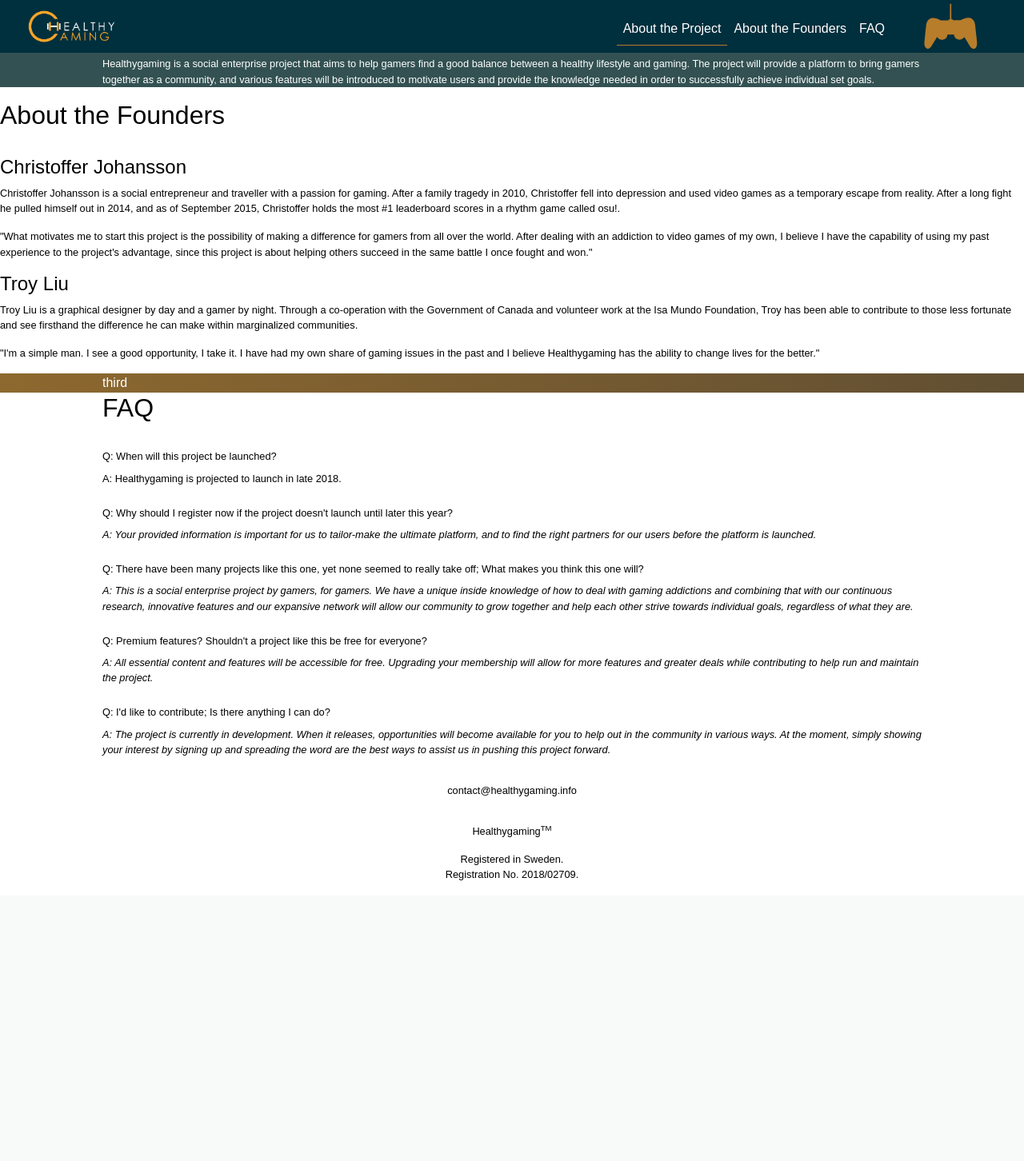
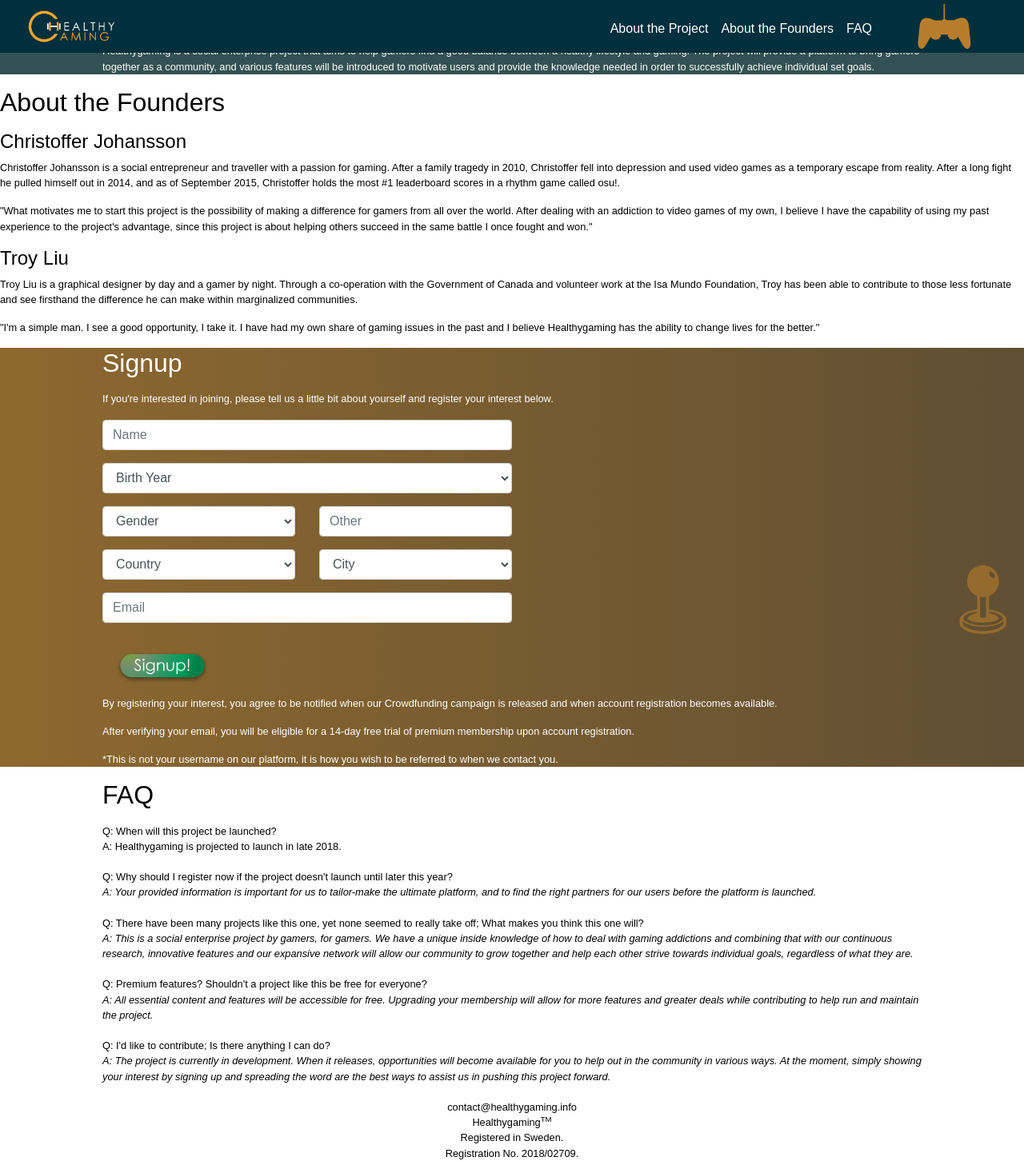
Before and after one commit to kelvinau/healthy-gaming-prerelease, a PHP site: page / in a window 1280 px wide. Shown: the whole page at 80% size. Before the commit the page ends 1101 px from the top, so only its background shows below. Run offline with PHP 8.4, Linux system fonts and the light colour scheme; some libraries are stand-ins or nearby versions.

Commit message:
add joystick

```diff
--- a/css/app.css
+++ b/css/app.css
@@ -24,7 +24,13 @@ p {
 
 @media (min-width: 992px) {
   .navbar .controller {
-    width: 150px; } }
+    width: 150px; }
+
+  .navbar-expand-lg .navbar-nav .nav-link {
+    padding-left: 0;
+    padding-right: 0;
+    margin-left: 0.5rem;
+    margin-right: 0.5rem; } }
 .background-img {
   background-size: 100% 100%; }
   .background-img.top {
@@ -37,16 +43,30 @@ p {
     background-image: url(../image/logo.png); }
   .background-img.controller {
     background-image: url(../image/controller.svg); }
+  .background-img.signup_btn {
+    background-image: url(../image/signup_btn.png); }
+  .background-img.idle_1 {
+    background-image: url(../image/joystick_idle_1.svg); }
+  .background-img.idle_2 {
+    background-image: url(../image/joystick_idle_2.svg); }
+  .background-img.up_1 {
+    background-image: url(../image/joystick_up_1.svg); }
+  .background-img.up_2 {
+    background-image: url(../image/joystick_up_2.svg); }
+  .background-img.down_1 {
+    background-image: url(../image/joystick_down_1.svg); }
+  .background-img.down_2 {
+    background-image: url(../image/joystick_down_2.svg); }
 
 .section {
   padding-left: 10%;
   padding-right: 10%; }
   .section h2 {
-    margin-bottom: 2rem; }
+    margin-bottom: 1rem; }
   .section .question-container {
-    margin-bottom: 1.5rem; }
+    margin-bottom: 1.2rem; }
     .section .question-container .question {
-      margin-bottom: 0.5rem; }
+      margin-bottom: 0; }
     .section .question-container .answer {
       font-style: italic; }
   .section.project {
@@ -58,23 +78,37 @@ p {
     .section.founder .fp-tableCell {
       display: flex; }
       .section.founder .fp-tableCell .founder-img {
-        width: 30%; }
+        width: 35%; }
       .section.founder .fp-tableCell .founder-description {
         padding-left: 5%;
         padding-right: 5%;
-        width: 70%; }
+        width: 75%; }
   .section.founder, .section.faq {
     background-color: rgba(255, 255, 255, 0.8);
     color: black; }
   .section.signup {
     background: linear-gradient(90deg, rgba(129, 88, 24, 0.9), rgba(57, 35, 0, 0.8));
     color: white; }
+    .section.signup .signup-form {
+      width: 50%; }
+      .section.signup .signup-form .signup_btn {
+        cursor: pointer;
+        width: 150px;
+        height: 75px; }
 
 .bottom-info {
   font-size: 0.8rem;
-  margin-bottom: 1rem;
   text-align: center; }
-  .bottom-info .contact {
-    margin: 2rem 0; }
-  .bottom-info .name {
-    margin-bottom: 1rem; }
+
+.joystick-container {
+  position: absolute;
+  bottom: 0;
+  right: 102px; }
+  .joystick-container .background-img {
+    width: 102px;
+    height: 100px;
+    position: absolute;
+    bottom: 0;
+    cursor: pointer; }
+    .joystick-container .background-img:not(.idle_1) {
+      visibility: hidden; }
--- a/css/scss/app.scss
+++ b/css/scss/app.scss
@@ -1,3 +1,6 @@
+$navbar-height: 66px;
+$joystick-width: 102px;
+
 body *{
     font-family: "Century Gothic", CenturyGothic, AppleGothic, sans-serif;
 }
@@ -21,11 +24,11 @@ p {
     }
     .logo {
         width: 150px;
-        height: 66px;
+        height: $navbar-height;
     }
     .controller {
         width: 100%;
-        height: 66px;
+        height: $navbar-height;
     }
     .nav-link {
         padding-top: 1.5rem;
@@ -35,6 +38,12 @@ p {
 @media (min-width: 992px) {
     .navbar .controller {
         width: 150px;
+    }
+    .navbar-expand-lg .navbar-nav .nav-link {
+        padding-left: 0;
+        padding-right: 0;
+        margin-left: 0.5rem;
+        margin-right: 0.5rem;
     }
 }
 .background-img {
@@ -54,17 +63,38 @@ p {
     &.controller {
         background-image: url(../image/controller.svg);
     }
+    &.signup_btn {
+        background-image: url(../image/signup_btn.png);
+    }
+    &.idle_1 {
+        background-image: url(../image/joystick_idle_1.svg);
+    }
+    &.idle_2 {
+        background-image: url(../image/joystick_idle_2.svg);
+    }
+    &.up_1 {
+        background-image: url(../image/joystick_up_1.svg);
+    }
+    &.up_2 {
+        background-image: url(../image/joystick_up_2.svg);
+    }
+    &.down_1 {
+        background-image: url(../image/joystick_down_1.svg);
+    }
+    &.down_2 {
+        background-image: url(../image/joystick_down_2.svg);
+    }
 }
 .section {
     padding-left: 10%;
     padding-right: 10%;
     h2 {
-        margin-bottom: 2rem;
+        margin-bottom: 1rem;
     }
     .question-container {
-        margin-bottom: 1.5rem;
+        margin-bottom: 1.2rem;
         .question {
-            margin-bottom: 0.5rem;
+            margin-bottom: 0;
         }
         .answer {
             font-style: italic;
@@ -80,12 +110,12 @@ p {
         .fp-tableCell {
             display: flex;
             .founder-img {
-                width: 30%;
+                width: 35%;
             }
             .founder-description {
                 padding-left: 5%;
                 padding-right: 5%;
-                width: 70%;
+                width: 75%;
             }
         }
     }
@@ -96,16 +126,40 @@ p {
     &.signup {
         background: linear-gradient(90deg, rgba(129, 88, 24, 0.9), rgba(57, 35, 0, 0.8));
         color: white;
+        .signup-form {
+            width: 50%;
+            .signup_btn {
+                cursor: pointer;
+                width: 150px;
+                height: 75px;
+            }
+        }
     }
 }
 .bottom-info {
     font-size: 0.8rem;
-    margin-bottom: 1rem;
+    //margin-bottom: 1rem;
     .contact {
-        margin: 2rem 0;
+        //margin: 2rem 0;
     }
     .name {
-        margin-bottom: 1rem;
+        //margin-bottom: 1rem;
     }
     text-align: center;
 }
+.joystick-container {
+    position: absolute;
+    bottom: 0;
+    right: $joystick-width;
+    .background-img {
+        width: $joystick-width;
+        height: 100px;
+        position: absolute;
+        bottom: 0;
+        cursor: pointer;
+        &:not(.idle_1) {
+            //display: none;
+            visibility: hidden;
+        }
+    }
+}
--- a/index.html
+++ b/index.html
@@ -17,7 +17,7 @@
             <div class="collapse navbar-collapse" id="navbarToggler">
                 <ul class="navbar-nav mr-auto mt-2 mt-lg-0"></ul>
                 <ul class="navbar-nav mt-2 mt-lg-0">
-                    <li class="nav-item active">
+                    <li class="nav-item">
                         <a class="nav-link" href="#project">About the Project</a>
                     </li>
                     <li class="nav-item">
@@ -53,7 +53,68 @@
                  </div>
             <!-- </div>
             <div class="background-img bottom"> -->
-                <div class="section signup" data-anchor="signup">third</div>
+                <div class="section signup" data-anchor="signup">
+                    <h2>Signup</h2>
+                    <p>If you're interested in joining, please tell us a little bit about yourself and register your interest below.</p>
+                    <form class="signup-form">
+                        <div class="form-group">
+                            <input type="text" class="form-control" id="name" placeholder="Name">
+                        </div>
+                        <div class="form-group">
+                            <select class="form-control" id="birth_year">
+                                    <option>Birth Year</option>
+                                    <option>2</option>
+                                    <option>3</option>
+                                    <option>4</option>
+                                    <option>5</option>
+                            </select>
+                        </div>
+                        <div class="form-group">
+                            <div class="row">
+                                <div class="col-6">
+                                    <select class="form-control" id="gender">
+                                            <option>Gender</option>
+                                            <option>Male</option>
+                                            <option>Female</option>
+                                            <option>Others</option>
+                                    </select>
+                                </div>
+                                <div class="col-6">
+                                    <input class="form-control" id="gender_others" placeholder="Other">
+                                 </div>
+                            </div>
+                        </div>
+                        <div class="form-group">
+                            <div class="row">
+                                <div class="col-6">
+                                    <select class="form-control" id="country">
+                                            <option>Country</option>
+                                            <option>2</option>
+                                            <option>3</option>
+                                            <option>4</option>
+                                            <option>5</option>
+                                    </select>
+                                </div>
+                                <div class="col-6">
+                                    <select class="form-control" id="city">
+                                            <option>City</option>
+                                            <option>2</option>
+                                            <option>3</option>
+                                            <option>4</option>
+                                            <option>5</option>
+                                    </select>
+                                </div>
+                            </div>
+                        </div>
+                        <div class="form-group">
+                            <input type="email" class="form-control" id="email" placeholder="Email">
+                        </div>
+                        <div onclick="signup()" class="background-img signup_btn"></div>
+                    </form>
+                    <p>By registering your interest, you agree to be notified when our Crowdfunding campaign is released and when account registration becomes available.</p>
+                    <p>After verifying your email, you will be eligible for a 14-day free trial of premium membership upon account registration.</p>
+                    <p>*This is not your username on our platform, it is how you wish to be referred to when we contact you.</p>
+                </div>
                 <div class="section faq" data-anchor="faq">
                     <h2>FAQ</h2>
                     <div class="question-container">
@@ -99,6 +160,15 @@
                 </div>
             <!-- </div> -->
         </div>
+        <div class="joystick-container">
+
+            <div class="background-img idle_1"></div>
+            <div class="background-img idle_2"></div>
+            <div class="background-img up_1"></div>
+            <div class="background-img up_2"></div>
+            <div class="background-img down_1"></div>
+            <div class="background-img down_2"></div>
+        </div>
         <script src="http://ajax.googleapis.com/ajax/libs/jquery/1.11.1/jquery.min.js"></script>
         <script src="https://stackpath.bootstrapcdn.com/bootstrap/4.1.0/js/bootstrap.min.js"></script>
         <script src="https://cdnjs.cloudflare.com/ajax/libs/fullPage.js/2.9.7/jquery.fullpage.min.js"></script>
--- a/js/app.js
+++ b/js/app.js
@@ -2,11 +2,69 @@ $(document).ready(function() {
 	$('#main').fullpage({
         menu: '#menu',
         anchors:['project', 'founder', 'signup', 'faq'],
-        //paddingTop: '2rem',
+        paddingTop: '66px', // same as navbar-height
         //paddingBottom: '2rem',
+        onLeave: function(e) {
+            console.log(e);
+        },
+        afterRender: function(e) {
+            $('.navbar a.nav-link[href="' + getCurrentAnchor() +'"]').parent().addClass('active');
+        },
     });
+
     $(".navbar .nav-link").on("click", function(){
         $(".navbar").find(".active").removeClass("active");
         $(this).parent().addClass("active");
+
+        $('.navbar-collapse').collapse('hide');
      });
+
+    // 0 - idle_1 - idle
+    // 1 - idle_2 - mouse hover
+    // 2 - up_1 - wheel Up
+    // 3 - up_2 - click and hold top half
+    // 4 - down_1 - wheel down
+    // 5 - down_2 - click and hold bottom half
+    var joystick_state = 0;
+    $idle_1 = $('.idle_1');
+    $idle_2 = $('.idle_2');
+    $up_1 = $('.up_1');
+    $up_2 = $('.up_2');
+    $down_1 = $('.down_1');
+    $down_2 = $('.down_2');
+
+    $('.joystick-container').hover(function() {
+        if (joystick_state === 0) {
+            hideAllJ();
+            showJ($idle_2);
+            joystick_state = 1;
+        }
+    }, function() {
+        if (joystick_state === 1) {
+            hideAllJ();
+            showJ($idle_1);
+            joystick_state = 0;
+        }
+    })
+    $('body').scroll(function() {
+        console.log('aa');
+    });
+
+    function hideAllJ() {
+       $('.joystick-container').find('.background-img').css('visibility', 'hidden');
+    }
+
+    function showJ(elem) {
+        elem.css('visibility', 'visible');
+    }
+
+    function signup() {
+        console.log('aaa');
+    }
 });
+
+function getCurrentAnchor() {
+    var arr = window.location.href.split('/');
+    var anchor = arr[arr.length - 1];
+    return anchor[0] !== '#' ? '#project' : anchor;
+}
```
Also changed, not shown: ajax.php (added), image/joystick_down_1.svg (added), image/joystick_down_2.svg (added), image/joystick_idle_1.svg (added), image/joystick_idle_2.svg (added), image/joystick_up_1.svg (added), image/joystick_up_2.svg (added), image/signup_btn.png (added).
